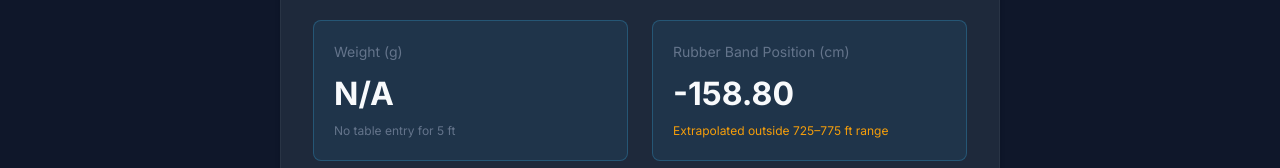
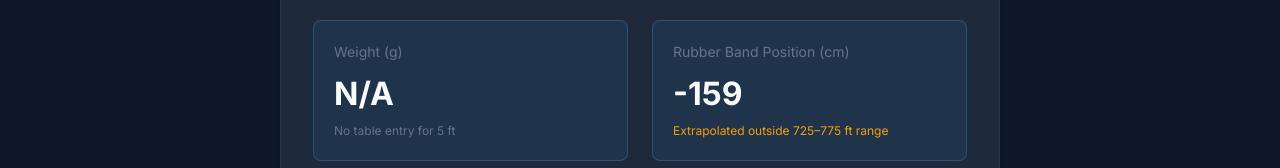
Before and after one commit to Coder397MC/ARC_Rocketry, a React (Vite) app: page / in a window 1280 px wide. Both pictures are taken after typing "5", "5" into the empty fields and a click on the button "Save". Shown: the part 296-464 px from the top of the page. Built offline with nearby package versions, Linux system fonts and the light colour scheme.

Commit message:
Round rubber band position to integer (#4)
Co-authored-by: Huaping <lhp620@gmail.com>

```diff
--- a/src/App.tsx
+++ b/src/App.tsx
@@ -188,7 +188,7 @@ export default function App() {
                 <div style={{ padding: '1.25rem', background: 'rgba(56, 189, 248, 0.08)', borderRadius: '0.5rem', border: '1px solid rgba(56, 189, 248, 0.25)' }}>
                   <div style={{ fontSize: '0.875rem', color: 'var(--text-muted)', marginBottom: '0.5rem' }}>Rubber Band Position (cm)</div>
                   <div style={{ fontSize: '2rem', fontWeight: 'bold' }}>
-                    {rubberBand !== null ? rubberBand.toFixed(2) : 'N/A'}
+                    {rubberBand !== null ? Math.round(rubberBand) : 'N/A'}
                   </div>
                   {rubberBand !== null && (targetNum < 725 || targetNum > 775) && (
                     <div style={{ fontSize: '0.75rem', color: '#f59e0b', marginTop: '0.25rem' }}>
```
